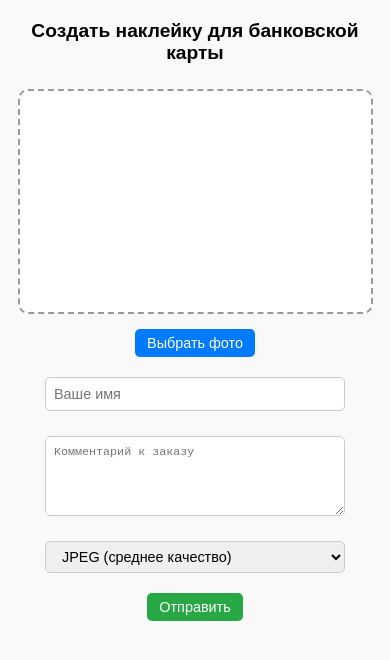
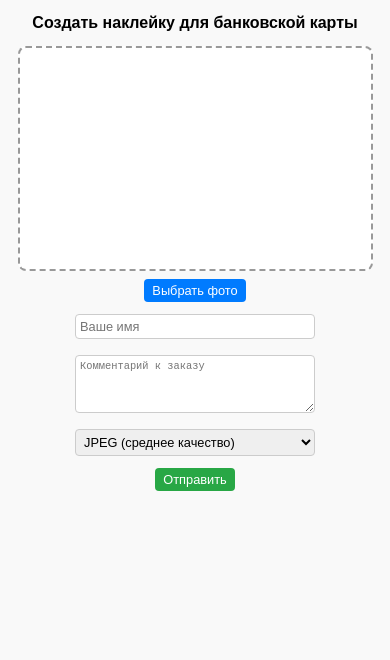
Before and after one commit to stasik1818/card-sticker-service, a plain HTML site: page index.html in a window 390 px wide. Drawn offline with Linux system fonts and the light colour scheme.

Commit message:
Update index.html

```diff
--- a/index.html
+++ b/index.html
@@ -13,29 +13,30 @@
       align-items: center;
       background-color: #f9f9f9;
       margin: 0;
-      padding: 10px;
+      padding: 8px;
       min-height: 100vh;
       box-sizing: border-box;
+      overscroll-behavior: none;
     }
     .container {
       display: flex;
       flex-direction: column;
       align-items: center;
-      gap: 15px;
+      gap: 10px;
       max-width: 100%;
       width: 100%;
       box-sizing: border-box;
     }
     h2 {
-      font-size: 1.5em;
-      margin: 10px 0;
+      font-size: 1.4em;
+      margin: 8px 0;
       text-align: center;
     }
     .upload-area {
       position: relative;
       width: 428px;
       height: 270px;
-      border-radius: 10px;
+      border-radius: 8px;
       overflow: hidden;
       border: 2px dashed #999;
       background-color: #fff;
@@ -60,36 +61,36 @@
       display: none;
     }
     label.upload-btn {
-      padding: 8px 16px;
+      padding: 6px 12px;
       background-color: #007BFF;
       color: white;
       border: none;
-      border-radius: 5px;
+      border-radius: 4px;
       cursor: pointer;
-      font-size: 1em;
+      font-size: 0.95em;
     }
     input[type="text"], textarea, select {
       width: 90%;
-      max-width: 300px;
-      padding: 8px;
-      margin: 5px 0;
+      max-width: 280px;
+      padding: 6px;
+      margin: 4px 0;
       border: 1px solid #ccc;
-      border-radius: 5px;
-      font-size: 1em;
+      border-radius: 4px;
+      font-size: 0.95em;
       box-sizing: border-box;
     }
     textarea {
       resize: vertical;
-      min-height: 80px;
+      min-height: 60px;
     }
     button {
-      padding: 8px 16px;
+      padding: 6px 12px;
       background-color: #28a745;
       color: white;
       border: none;
-      border-radius: 5px;
+      border-radius: 4px;
       cursor: pointer;
-      font-size: 1em;
+      font-size: 0.95em;
     }
     button:hover {
       background-color: #218838;
@@ -100,15 +101,39 @@
         height: calc(90vw * 0.63);
       }
       h2 {
-        font-size: 1.2em;
+        font-size: 1.1em;
+        margin: 6px 0;
       }
       label.upload-btn, button, select {
-        padding: 6px 12px;
-        font-size: 0.9em;
+        padding: 5px 10px;
+        font-size: 0.85em;
       }
       input[type="text"], textarea, select {
         width: 85%;
-        font-size: 0.9em;
+        max-width: 260px;
+        padding: 5px;
+        font-size: 0.85em;
+      }
+      textarea {
+        min-height: 50px;
+      }
+      .container {
+        gap: 8px;
+      }
+    }
+    @media (max-width: 400px) {
+      h2 {
+        font-size: 1em;
+      }
+      label.upload-btn, button, select {
+        padding: 4px 8px;
+        font-size: 0.8em;
+      }
+      input[type="text"], textarea, select {
+        width: 90%;
+        max-width: 240px;
+        padding: 4px;
+        font-size: 0.8em;
       }
     }
   </style>
```
